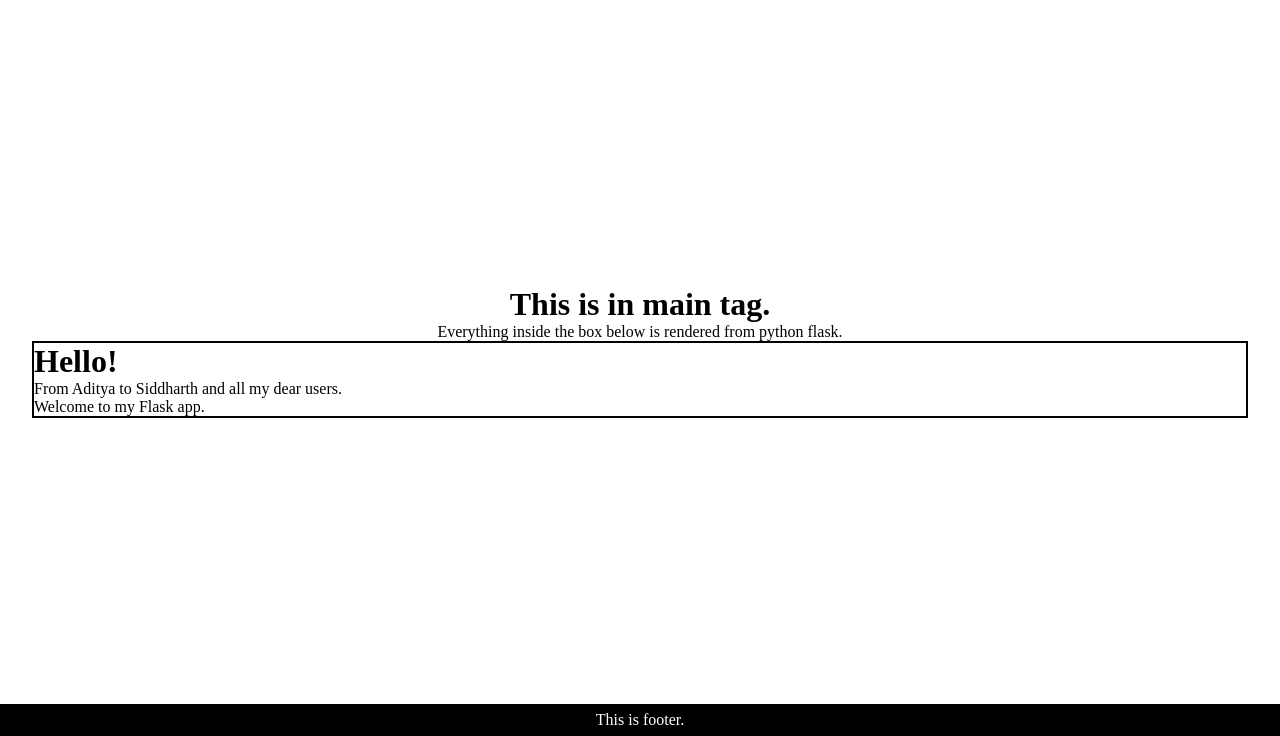
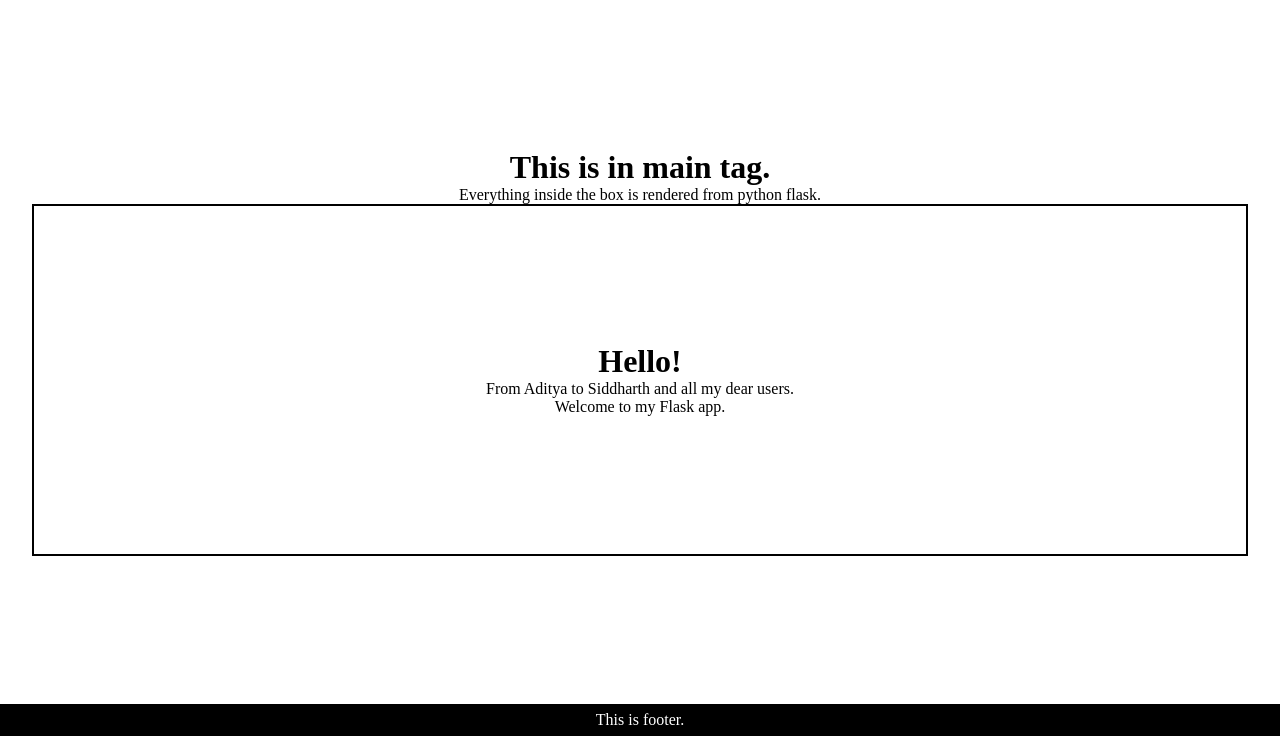
Before and after one commit to adityaprog/My-flask-app, a Flask app: page / in a window 1280 px wide. Shown: the part 64-800 px from the top of the page. Run offline with Flask 3, Linux system fonts and the light colour scheme.

Commit message:
update html and css

```diff
--- a/static/style.css
+++ b/static/style.css
@@ -53,9 +53,18 @@ main {
     flex-flow: column wrap;
 }
 
+p{
+  text-align: center;
+}
+
 .render-content{
     width: 95%;
+    min-height:50%;
     border: 2px solid black;
+    display:flex;
+    justify-content: center;
+    align-items: center;
+    flex-flow: column wrap;
 }
 
 footer{
--- a/templates/layout.html
+++ b/templates/layout.html
@@ -5,7 +5,7 @@
     <meta name="viewport" content="width=device-width, initial-scale=1.0" />
     <link
       rel="stylesheet"
-      href="{{ url_for('static', filename='style.css') }}"
+      href="{{ url_for('static', filename='style.css') }}?ver=1.0"
     />
     <link rel="canonical" href="{{ request.base_url }}">
     <meta name="description" content="Welcome to Aditya's flask app." />
@@ -17,6 +17,7 @@
   {% block googlemeta %}
   {% endblock googlemeta %}
     <title>{{ flask_title }}</title>
+
   </head>
   <body>
     <header>
@@ -32,7 +33,7 @@
 
     <main>
       <h1>This is in main tag.</h1>
-      <p>Everything inside the box below is rendered from python flask.</p>
+      <p>Everything inside the box is rendered from python flask.</p>
       <div class="render-content">
         {% block content %} {% endblock content %}
       </div>
```
